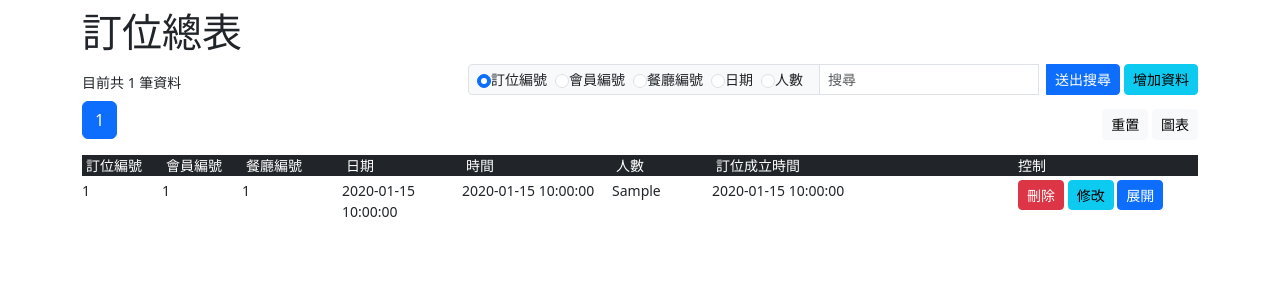
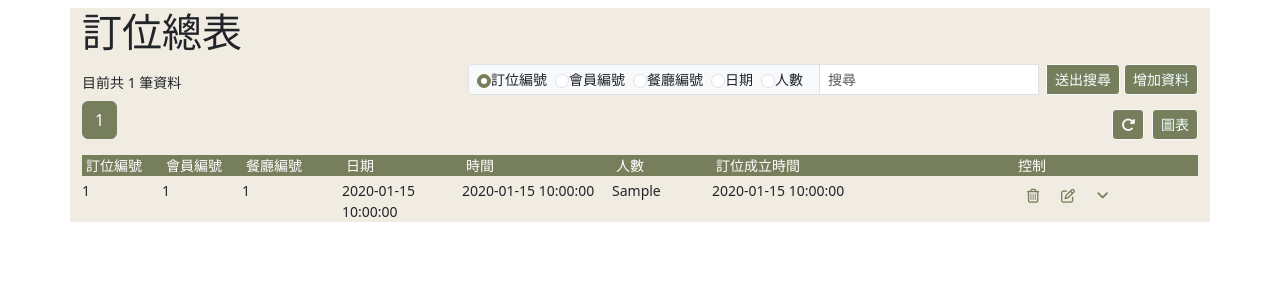
Before and after one commit to JuliaYingJuSu/team3_project_midterm, a PHP site: page /book_list.php in a window 1280 px wide. Shown: the top 300 px of the page. Run offline with PHP 8.4, Linux system fonts and the light colour scheme; tables that the repository leaves empty or names only in its code hold one stand-in row (values such as "Sample post"); a stand-in replaces the project's code that opens the database connection; some libraries are stand-ins or nearby versions.

Commit message:
Change color

```diff
--- a/book/book_dashboard.php
+++ b/book/book_dashboard.php
@@ -4,6 +4,11 @@
     <meta charset="UTF-8">
     <meta name="viewport" content="width=device-width, initial-scale=1.0">
     <link rel="stylesheet" href="../css/bootstrap.min.css">
+    <style>
+        .container{
+        background-color: #F1Ece2;
+        }
+    </style>
     <title>統計圖表</title>
 </head>
 <body>
--- a/book/book_list.php
+++ b/book/book_list.php
@@ -2,7 +2,6 @@
 require_once("../connect.php");
 
 $sql = "SELECT * FROM `book` WHERE `book_isValid` = 1 ORDER BY `book_create_time` DESC;";
-
 
 $search = isset($_GET["search"])?$_GET["search"]:"";
 $searchType = isset($_GET["qtype"])?$_GET["qtype"]:"";
@@ -19,7 +18,7 @@
     $page = $_GET["page"];
 }
 
-$perPage = 10;
+$perPage = 15;
 $pageStart = ($page - 1) * $perPage;
 
 
@@ -49,7 +48,36 @@
     <meta charset="UTF-8">
     <meta name="viewport" content="width=device-width, initial-scale=1.0">
     <link rel="stylesheet" href="../css/bootstrap.min.css">
+    <link rel="stylesheet" href="https://cdnjs.cloudflare.com/ajax/libs/font-awesome/6.4.0/css/all.min.css">
     <style>
+        .colbg2{
+        color: white;
+        background-color: gray;
+        }
+        .colbg{
+        color: white;
+        background-color: #777e5c;
+        }
+        .pagination{
+        --bs-pagination-color: #777e5c;
+        --bs-pagination-hover-color: #777e5c;
+        --bs-pagination-focus-color: #777e5c;
+        }
+        .active>.page-link, .page-link.active {
+        background-color: #777e5c;
+        border-color: #777e5c;
+        }
+        .form-check-input:checked {
+        background-color: #777e5c;
+        border-color: #777e5c;
+        }
+        .btn-light{
+        --bs-btn-color: azure;
+        --bs-btn-bg: #777e5c;
+        }
+        .container{
+        background-color: #F1Ece2;
+        }
         body{
         font-size: 14px;
         }
@@ -134,11 +162,11 @@
 
                         </div>
                             <input name="search" type="text" class="form-control form-control-sm me-2" placeholder="搜尋">
-                            <div class="btn btn-primary btn-sm btn-search">送出搜尋</div>
+                            <div class="btn btn-light btn-sm btn-search">送出搜尋</div>
                         </div>
                     </div>
                 <div>
-                    <a href="./navbar.php?webpage=book_add.html" class="btn btn-info btn-sm">增加資料</a>
+                    <a href="./navbar.php?webpage=book_add.html" class="btn btn-light btn-sm">增加資料</a>
                 </div>
             </div>
 
@@ -153,14 +181,14 @@
                 </div>
 
                 <div>
-                    <a href="./navbar.php?webpage=book_list.php" class="btn btn-light btn-sm mt-2">重置</a>
+                    <a href="./navbar.php?webpage=book_list.php" class="btn btn-light btn-sm mt-2 me-1"><i class="fa-solid fa-rotate-right" style="color: white;"></i></i></a>
                     <a href="./navbar.php?webpage=book_dashboard.php" class="btn btn-light btn-sm mt-2">圖表</a>
                 </div>
 
             </div>
 
 
-            <div class="msg text-bg-dark ps-1">
+            <div class="msg ps-1 colbg">
                 <div class="book_id">訂位編號</div>
                 <div class="user_id">會員編號</div>
                 <div class="restaurant_id">餐廳編號</div>
@@ -181,9 +209,9 @@
                         <div class="customer_nums"><?=$row["customer_nums"]?></div>
                         <div class="book_create_time"><?=$row["book_create_time"]?></div>
                         <div class="time">
-                            <span class="btn btn-danger btn-sm btn-del" idn="<?=$row["book_id"]?>">刪除</span>
-                            <a href="./navbar.php?webpage=book_pageBook.php&book_id=<?=$row["book_id"]?>" class="btn btn-info btn-sm">修改</a>
-                            <button class="btn btn-primary btn-sm" type="button" data-bs-toggle="collapse" data-bs-target="#collapseExample<?=$row["book_id"]?>" aria-expanded="false" aria-controls="collapseExample">展開</button>
+                            <span class="btn btn-sm btn-del" idn="<?=$row["book_id"]?>"><i class="fa-regular fa-trash-can" style="color: #777e5c;"></i></span>
+                            <a href="./navbar.php?webpage=book_pageBook.php&book_id=<?=$row["book_id"]?>" class="btn btn-sm"><i class="fa-regular fa-pen-to-square" style="color: #777e5c;"></i></a>
+                            <button class="btn btn-sm" type="button" data-bs-toggle="collapse" data-bs-target="#collapseExample<?=$row["book_id"]?>" aria-expanded="false" aria-controls="collapseExample"><i class="fa-solid fa-angle-down" style="color: #777e5c;"></i></button>
                         </div>
                     </div>
                     <div class="collapse" id="collapseExample<?=$row["book_id"]?>">
@@ -217,7 +245,7 @@
 
         const demo1 = document.getElementById("collapseExample48");
         demo1.innerHTML = `<div class="card card-body mb-3">
-                    <div class="msg text-bg-secondary ps-1">
+                    <div class="msg colbg2 ps-1">
                         <div class="name">會員姓名</div>
                         <div class="photo">會員頭像</div>
                         <div class="restaurant">餐廳名稱</div>
@@ -239,7 +267,7 @@
 
         const demo2 = document.getElementById("collapseExample47");
         demo2.innerHTML = `<div class="card card-body mb-3">
-                    <div class="msg text-bg-secondary ps-1">
+                    <div class="msg colbg2 ps-1">
                         <div class="name">會員姓名</div>
                         <div class="photo">會員頭像</div>
                         <div class="restaurant">餐廳名稱</div>
```
Also changed, not shown: book/book_add.html (+9 -2 lines), book/book_pageBook.php (+10 -1 lines).
